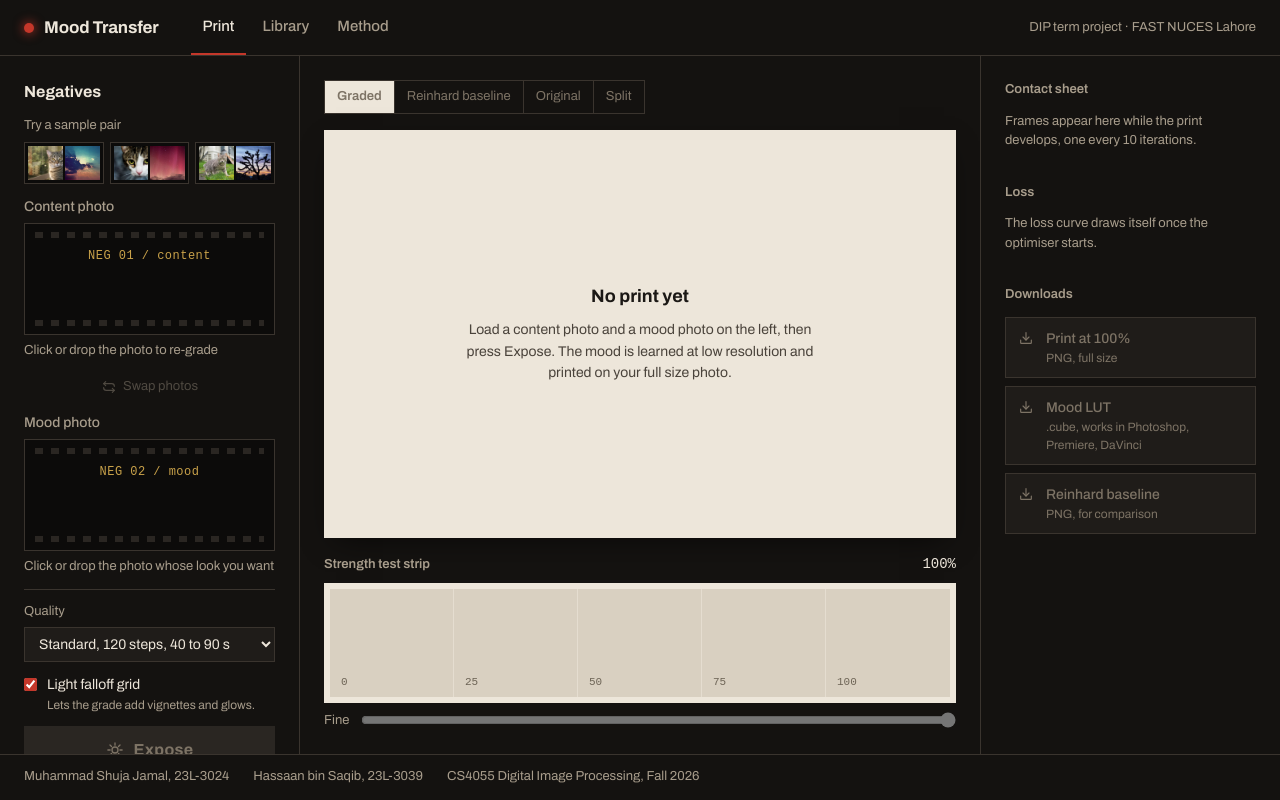
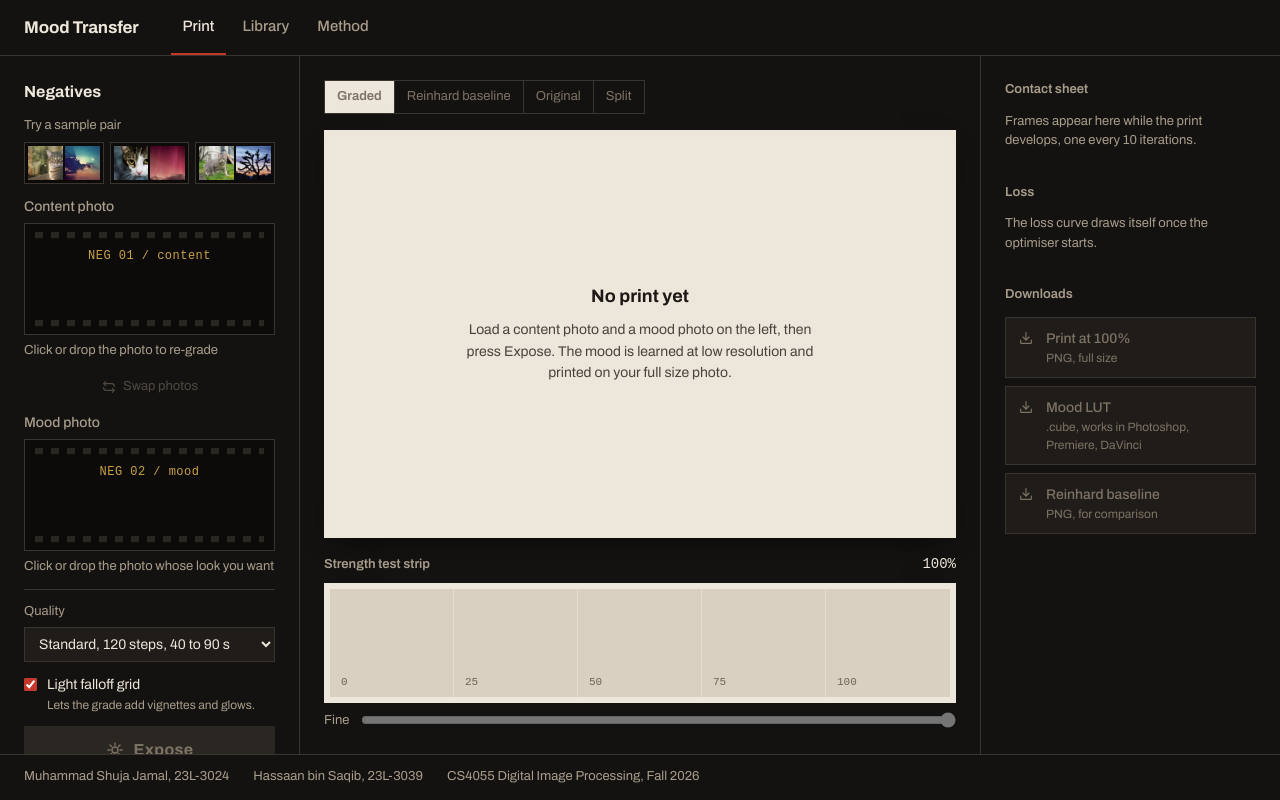
Before and after one commit to slider79/mood-transfer, a React (Vite) app in the folder frontend/: page / in a window 1280 px wide. Built offline with nearby package versions, Linux system fonts and the light colour scheme; a web font is replaced by a local one.

Commit message:
Feat: presentation readiness
removed UI bugs

```diff
--- a/frontend/src/App.css
+++ b/frontend/src/App.css
@@ -29,14 +29,6 @@
   white-space: nowrap;
 }
 
-.brand-light {
-  width: 10px;
-  height: 10px;
-  border-radius: 50%;
-  background: var(--safelight);
-  box-shadow: 0 0 10px 2px rgba(196, 55, 42, 0.55);
-}
-
 .tabs {
   display: flex;
   gap: var(--space-1);
@@ -58,12 +50,6 @@
 .tabs button.is-on {
   color: var(--ink);
   border-bottom-color: var(--safelight);
-}
-
-.credit {
-  margin-left: auto;
-  color: var(--muted);
-  font-size: 13px;
 }
 
 .footer {
@@ -1034,9 +1020,6 @@
     gap: var(--space-4);
     padding: 0 var(--space-4);
   }
-  .credit {
-    display: none;
-  }
   .print-view {
     display: flex;
     flex-direction: column;
--- a/frontend/src/App.tsx
+++ b/frontend/src/App.tsx
@@ -18,10 +18,7 @@ export default function App() {
   return (
     <div className="app">
       <header className="topbar">
-        <div className="brand">
-          <span className="brand-light" aria-hidden="true" />
-          Mood Transfer
-        </div>
+        <div className="brand">Mood Transfer</div>
         <nav className="tabs" aria-label="Views">
           {tabs.map((t) => (
             <button key={t.value} className={tab === t.value ? 'is-on' : ''} aria-current={tab === t.value ? 'page' : undefined} onClick={() => setTab(t.value)}>
@@ -29,7 +26,6 @@ export default function App() {
             </button>
           ))}
         </nav>
-        <p className="credit">DIP term project · FAST NUCES Lahore</p>
       </header>
 
       {/* print view hamesha mounted rehta hai taake tab badalne pe run gum na ho */}
```
